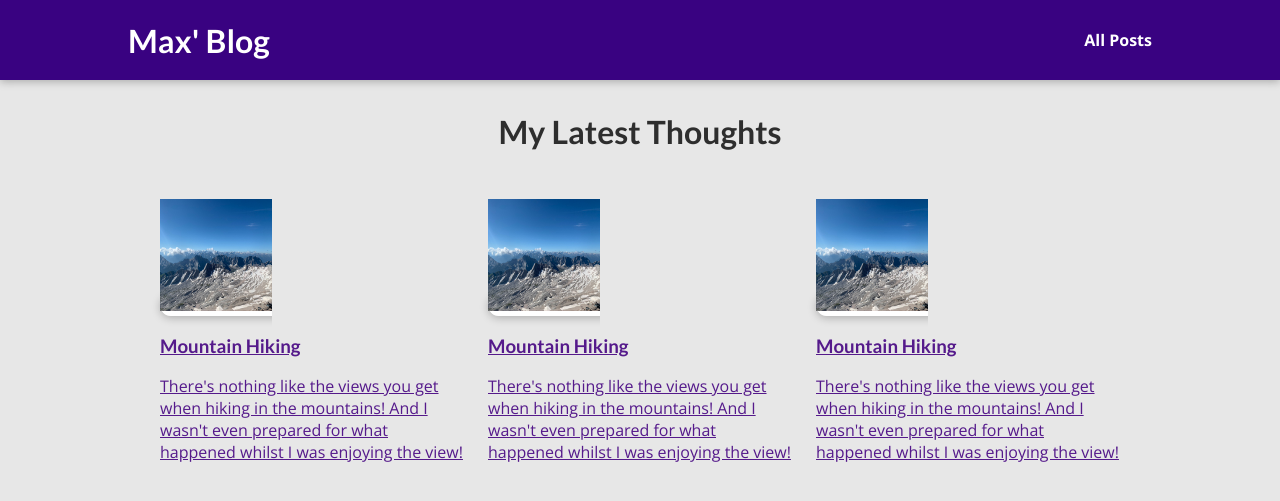
After one commit to wliu40/Django-Udemy, a Django app: page /posts in a window 1280 px wide. The commit adds this page. Shown: the top 501 px of the page. Run offline with Django 5.2, Linux system fonts and the light colour scheme.

Commit message:
all post page added

```diff
--- /dev/null
+++ b/my_site/blog/static/blog/all-post.css
@@ -0,0 +1,43 @@
+body {
+    background-color: #e7e7e7;
+  }
+
+  #main-navigation {
+    background-color: #390281;
+    box-shadow: 0 2px 8px rgba(0, 0, 0, 0.25);
+  }
+
+  #all-posts {
+    margin: 7rem auto;
+    width: 90%;
+    max-width: 60rem;
+  }
+
+  #all-posts h2 {
+    text-align: center;
+    font-size: 2rem;
+    color: #2e2e2e;
+    margin: 3rem 0;
+  }
+
+  ul {
+    list-style: none;
+    margin: 0;
+    padding: 0;
+    display: grid;
+    grid-template-columns: repeat(auto-fill, minmax(17rem, 1fr));
+    gap: 1.5rem;
+  }
+
+  .post img {
+    width: 7rem;
+    height: 7rem;
+  }
+
+  .post a {
+    height: 22rem;
+    transform-origin: center;
+    box-shadow: 0 2px 8px rgba(0, 0, 0, 0.25);
+    border-radius: 12px;
+    background-color: white;
+  }
--- a/my_site/blog/static/blog/index.css
+++ b/my_site/blog/static/blog/index.css
@@ -1,30 +1,3 @@
-#main-navigation {
-    width: 100%;
-    height: 5rem;
-    display: flex;
-    justify-content: space-between;
-    align-items: center;
-    padding: 0 10%;
-    position: absolute;
-    top: 0;
-    left: 0;
-  }
-
-  #main-navigation a {
-    text-decoration: none;
-    color: white;
-    font-weight: bold;
-  }
-
-  #main-navigation a:hover,
-  #main-navigation a:active {
-    color: #cf79f1;
-  }
-
-  #main-navigation h1 a:hover,
-  #main-navigation h1 a:active {
-    color: white;
-  }
 
   #welcome {
     background: linear-gradient(to right top, #6305dd, #390281);
@@ -101,47 +74,3 @@
     font-size: 1.5rem;
     color: #353535;
   }
-
-  .post {
-    display: flex;
-    flex-direction: column;
-    align-items: center;
-    text-align: center;
-  }
-
-  .post a {
-    text-decoration: none;
-    color: black;
-    transition: all 0.2s ease;
-    padding: 1rem;
-  }
-
-  .post a:hover,
-  .post a:active {
-    transform: scale(1.1);
-    background-color: #390281;
-    color: white;
-  }
-
-  .post img {
-    width: 5rem;
-    height: 5rem;
-    object-fit: cover;
-    border-radius: 50%;
-  }
-
-  .post h3 {
-    margin: 0.25rem 0;
-  }
-
-  .post time {
-    color: #666666;
-    margin: 0.25rem;
-    font-style: italic;
-    font-size: 0.85rem;
-  }
-
-  .post:hover time,
-  .post:active time {
-    color: white;
-  }
--- /dev/null
+++ b/my_site/blog/templates/blog/all-posts.html
@@ -0,0 +1,23 @@
+{% extends "base.html" %}
+{% load static %}
+
+{% block title %}
+My Blog
+{% endblock %}
+
+{% block css_files %}
+  <link rel="stylesheet" href="{% static "blog/all-post.css" %}" />
+  <link rel="stylesheet" href="{% static "blog/index.css" %}" />
+{% endblock %}
+
+{% block content %}
+
+    <section id="all-posts">
+    <h2>My Latest Thoughts</h2>
+        <ul>
+            {%include "blog/includes/post.html" %}
+            {%include "blog/includes/post.html" %}
+            {%include "blog/includes/post.html" %}
+        </ul>
+    </section>
+{% endblock %}<!-- Path: blog/templates/blog/all-post.html -->
--- /dev/null
+++ b/my_site/blog/templates/blog/includes/post.html
@@ -0,0 +1,16 @@
+{% load static %}
+<li>
+    <article class="post">
+      <a href="">
+        <img src="{% static "blog/images/mountains.jpg" %}" alt="Mountain Hiking" />
+        <div class="post__content">
+          <h3>Mountain Hiking</h3>
+          <p>
+            There's nothing like the views you get when hiking in the
+            mountains! And I wasn't even prepared for what happened whilst I
+            was enjoying the view!
+          </p>
+        </div>
+      </a>
+    </article>
+  </li>
--- a/my_site/static/app.css
+++ b/my_site/static/app.css
@@ -18,3 +18,32 @@ h3 {
   font-family: 'Lato', sans-serif;
   font-weight: bold;
 }
+
+
+#main-navigation {
+  width: 100%;
+  height: 5rem;
+  display: flex;
+  justify-content: space-between;
+  align-items: center;
+  padding: 0 10%;
+  position: absolute;
+  top: 0;
+  left: 0;
+}
+
+#main-navigation a {
+  text-decoration: none;
+  color: white;
+  font-weight: bold;
+}
+
+#main-navigation a:hover,
+#main-navigation a:active {
+  color: #cf79f1;
+}
+
+#main-navigation h1 a:hover,
+#main-navigation h1 a:active {
+  color: white;
+}
--- a/my_site/templates/base.html
+++ b/my_site/templates/base.html
@@ -9,7 +9,16 @@
     {% block css_files %}{% endblock %}
 
 </head>
+
 <body>
+
+    <header id="main-navigation">
+        <h1><a href="">Max' Blog</a></h1>
+        <nav>
+          <a href="">All Posts</a>
+        </nav>
+    </header>
+
     {% block content %}
     <!-- Your content goes here -->
     This is the base template.
```
Also changed, not shown: my_site/blog/static/blog/post.css (added, +43 -0 lines), my_site/blog/templates/blog/index.html (+2 -21 lines).
